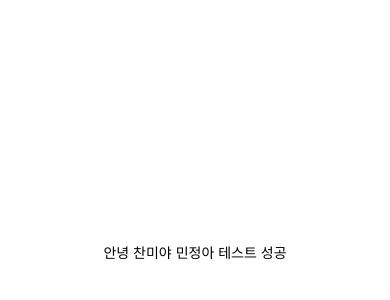
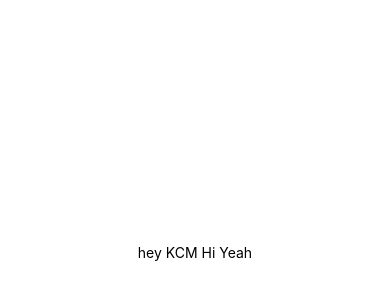
Before and after one commit to choizinyoung/mumamoma, a React Native app: screen / in a window 390 px wide. Shown: the part 170-470 px from the top of the page. Built offline with nearby package versions, Linux system fonts and the light colour scheme.

Commit message:
pull test

```diff
--- a/App.js
+++ b/App.js
@@ -4,7 +4,7 @@ import { StyleSheet, Text, View } from 'react-native';
 export default function App() {
   return (
     <View style={styles.container}>
-      <Text>안녕 찬미야 민정아 테스트 성공</Text>
+      <Text>hey KCM Hi Yeah</Text>
       <StatusBar style="auto" />
     </View>
   );
```
